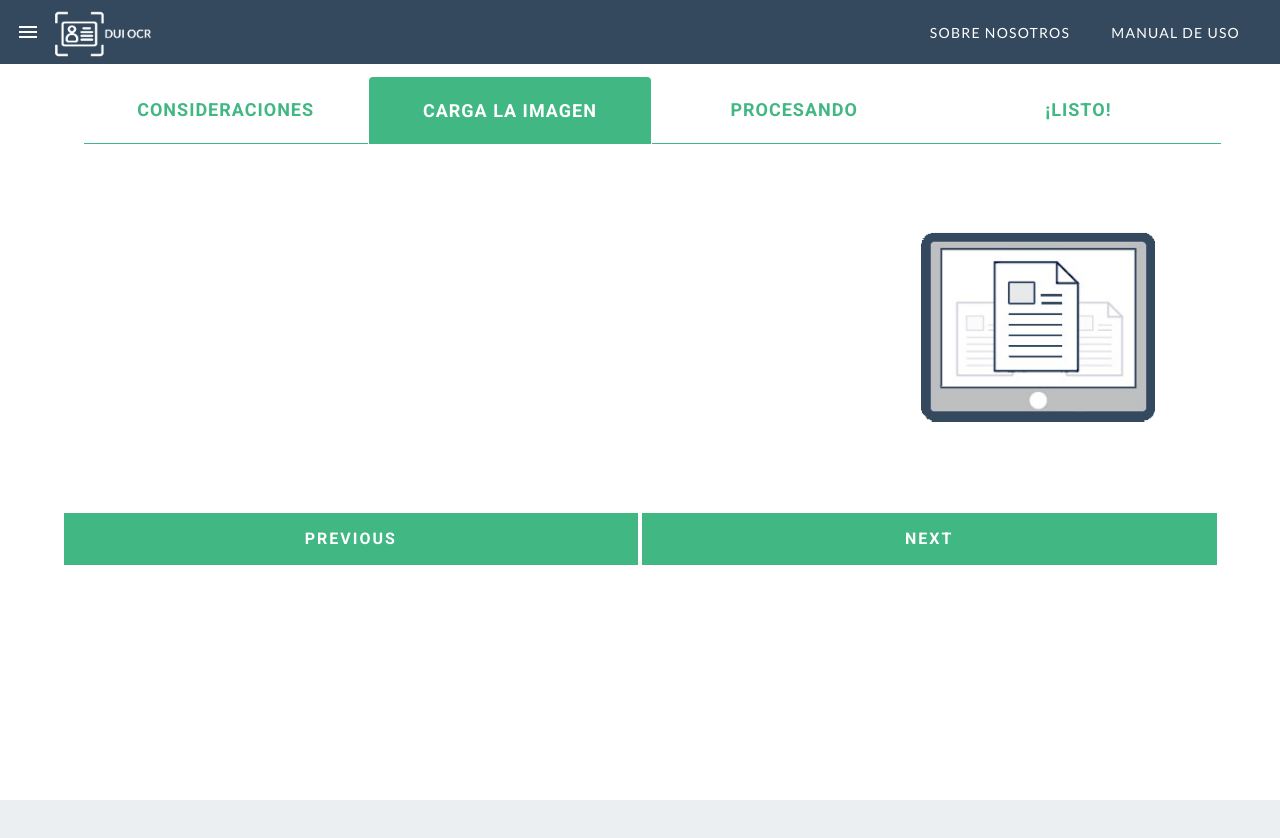
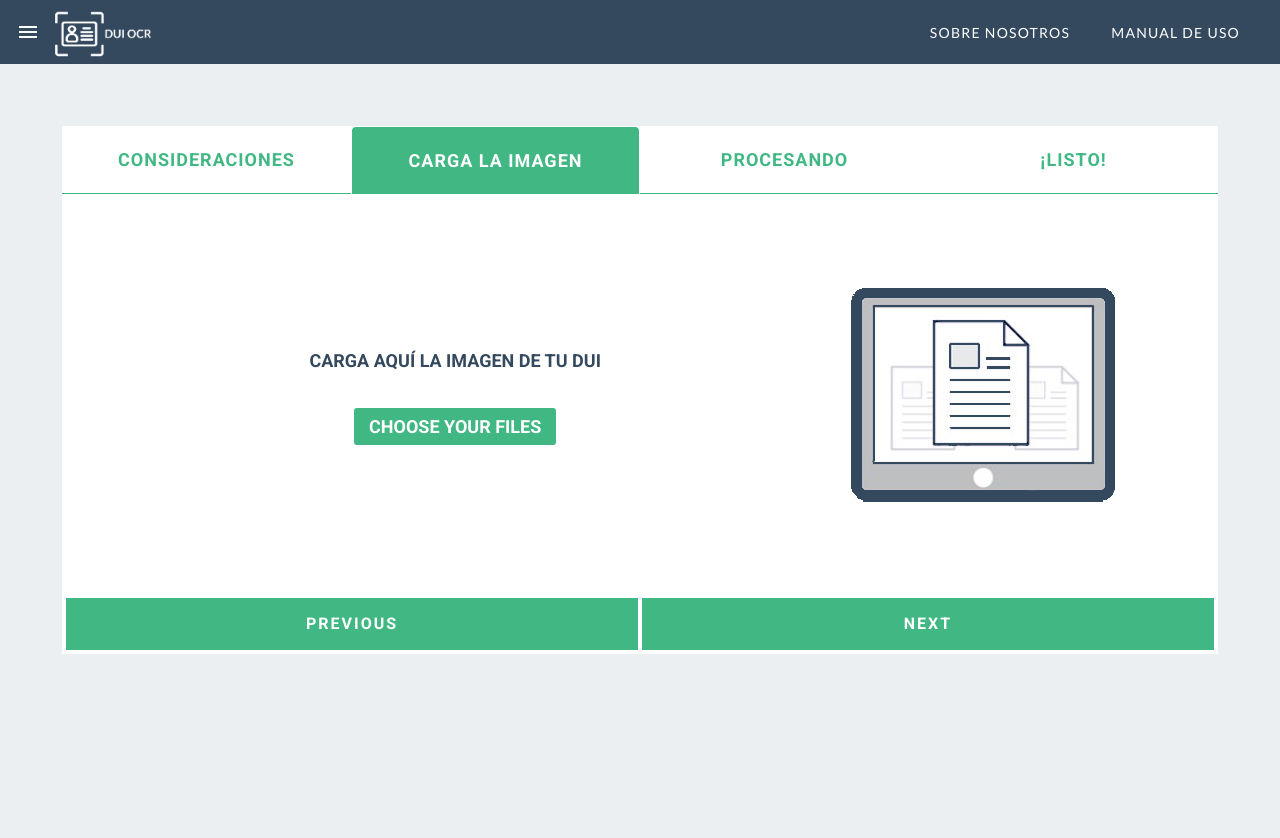
Before and after one commit to DJNGOSolutions/DUI-OCR-Panel, a Vue app: page / in a window 1280 px wide. Both pictures are taken after a click on the button "NEXT". Shown: the top 838 px of the page. Before the commit the page ends 800 px from the top, so only its background shows below. Built offline with nearby package versions, Linux system fonts and the light colour scheme.

Commit message:
Details on style were fixed. File chooser button was created.

```diff
--- a/src/assets/css/grid.css
+++ b/src/assets/css/grid.css
@@ -5,9 +5,10 @@
 
 .step {
     display: grid;
-    grid-template-columns: 75% 25%;
+    grid-template-columns: 65% 35%;
     justify-items: center;
     align-items: center;
+    text-align: justify;
 }
 
 .buttons {
--- a/src/assets/css/styles.css
+++ b/src/assets/css/styles.css
@@ -1,6 +1,6 @@
 body {
     background-color: #eceff1;
-    font-family: 'Lato', sans-serif;
+    font-family: Lato;
 }
 
 nav {
@@ -36,18 +36,25 @@ nav ul li:hover {
     color: #41B883;
 }
 
-.app {
+#app {
+    background-color: #eceff1;
+    border-radius: 5px;
+    padding: 50px;
+    padding-bottom: 0;
+}
+
+.stepper {
     background-color: white;
-    border-radius: 5px;
-    margin: 50px;
+}
+
+.v-application ul, .v-application ol {
+    padding-left: 0px;
 }
 
 .steps {
     cursor: pointer;
     list-style: none;
-    margin: 0;
     text-align: center;
-    padding: 0;
 }
 
 .steps > li {
@@ -91,6 +98,42 @@ nav ul li:hover {
     visibility: hidden;
 }
 
+.step > div {
+    align-items: center;
+    justify-items: center;
+}
+
+.loader-title{
+    color: #34495e;
+    font-weight: 700;
+    text-transform: uppercase;
+}
+
+.inputfile {
+    height: 0.1px;
+    opacity: 0;
+    overflow: hidden;
+    position: absolute;
+    width: 0.1px;
+    z-index: -4;
+}
+
+.inputfile + label {
+    background-color: #41B883;
+    border-radius: 3px;
+    color: white;
+    cursor: pointer;
+    font-weight: 700;
+    padding: 8px 15px;
+}
+
+.inputfile:focus + label {
+    outline: -webkit-focus-ring-color auto 5px;
+}
+
+.inputfile + label * {
+    pointer-events: none;
+}
 
 .buttons > button {
     border: solid 4px white;
@@ -107,6 +150,7 @@ nav ul li:hover {
 
 .unactive-button {
     color: default;
+    cursor: default;
 }
 
 .buttons :first-child {
--- a/src/components/Stepper.vue
+++ b/src/components/Stepper.vue
@@ -12,16 +12,10 @@
           <div class="step">
             <div>
               <ul>
-                <li>Las imágenes que subas deben de estar guardadas en uno de los siguientes formatos: JPG, JPEG o PNG.</li>
-                <li>Descarga e imprime el siguiente documento.</li>
-                <li>Toma la foto de modo que solo sea visible la parte negra alrededor del DUI.</li>
-                <li>Si no te es posible imprimir el documento puedes hacerlo por tu cuenta.</li>
-                <li>Las medidas las siguientes:</li>
-                <ul>
-                  <li>Medidas externa:</li>
-                  <li>Medidas internas:</li>
-                </ul>
-                <li>Asegurate que la resolución de la imagen permita entender con facilidad el contenido de esta.</li>
+                <li>1. Las imágenes que subas deben de estar guardadas en uno de los siguientes formatos: JPG, JPEG o PNG.</li>
+                <li>2. Toma una página de papel y con plumón grueso delinea los bordes de tu DUI en la página y toma la foto de tu DUI posicionado en la silueta que acabas de formar.</li>
+                <li>3. Toma la foto de modo que el efecto producido por las tiras reflectivas de tu DUI no sean visibles.</li>
+                <li>4. Asegurate que la resolución de la imagen permita entender con facilidad el contenido de esta.</li>
               </ul>
             </div>
             <img src="@/assets/img/Step1.png">
@@ -29,7 +23,10 @@
         </div>
         <div :class="step2 ? 'selected':'unselected'">
           <div class="step">
-            <div>
+            <div class=">flex >flex-col">
+              <p class="loader-title">Carga aquí la imagen de tu DUI</p>
+              <input type="file" class="inputfile" name="file" @change="onFileSelected" ref="fileInput">
+              <label for="file" @click="$refs.fileInput.click()">CHOOSE YOUR FILES</label>
             </div>
             <img src="@/assets/img/Step2.png">
           </div>
@@ -37,18 +34,7 @@
         <div :class="step3 ? 'selected':'unselected'">
           <div class="step">
             <div>
-              <ul>
-                <li>Las imágenes que subas deben de estar guardadas en uno de los siguientes formatos: JPG, JPEG o PNG.</li>
-                <li>Descarga e imprime el siguiente documento.</li>
-                <li>Toma la foto de modo que solo sea visible la parte negra alrededor del DUI.</li>
-                <li>Si no te es posible imprimir el documento puedes hacerlo por tu cuenta.</li>
-                <li>Las medidas las siguientes:</li>
-                <ul>
-                  <li>Medidas externa:</li>
-                  <li>Medidas internas:</li>
-                </ul>
-                <li>Asegurate que la resolución de la imagen permita entender con facilidad el contenido de esta.</li>
-              </ul>
+              <p>El resultado del OCR fue el siguiente, siente en la libertad de hacer los ajustes que creas necesarios:</p>
             </div>
             <img src="@/assets/img/Step3.png">
           </div>
@@ -56,18 +42,7 @@
         <div :class="step4 ? 'selected':'unselected'">
           <div class="step">
             <div>
-              <ul>
-                <li>Las imágenes que subas deben de estar guardadas en uno de los siguientes formatos: JPG, JPEG o PNG.</li>
-                <li>Descarga e imprime el siguiente documento.</li>
-                <li>Toma la foto de modo que solo sea visible la parte negra alrededor del DUI.</li>
-                <li>Si no te es posible imprimir el documento puedes hacerlo por tu cuenta.</li>
-                <li>Las medidas las siguientes:</li>
-                <ul>
-                  <li>Medidas externa:</li>
-                  <li>Medidas internas:</li>
-                </ul>
-                <li>Asegurate que la resolución de la imagen permita entender con facilidad el contenido de esta.</li>
-              </ul>
+              <p>¡Tu resultado ya ha sido almacenado en la base de datos!</p>
             </div>
             <img src="@/assets/img/Step4.png">
           </div>
@@ -89,6 +64,7 @@ export default {
     step2: false,
     step3: false,
     step4: false,
+    selectedFile: null,
   }),
   methods: {
     selectStep(numberStep) {
@@ -132,6 +108,11 @@ export default {
         this.step1 = true;
       }
     },
+
+    onFileSelected(event) {
+      const [b] = event.target.files;
+      this.selectedFile = b;
+    },
   },
 };
 </script>
```
